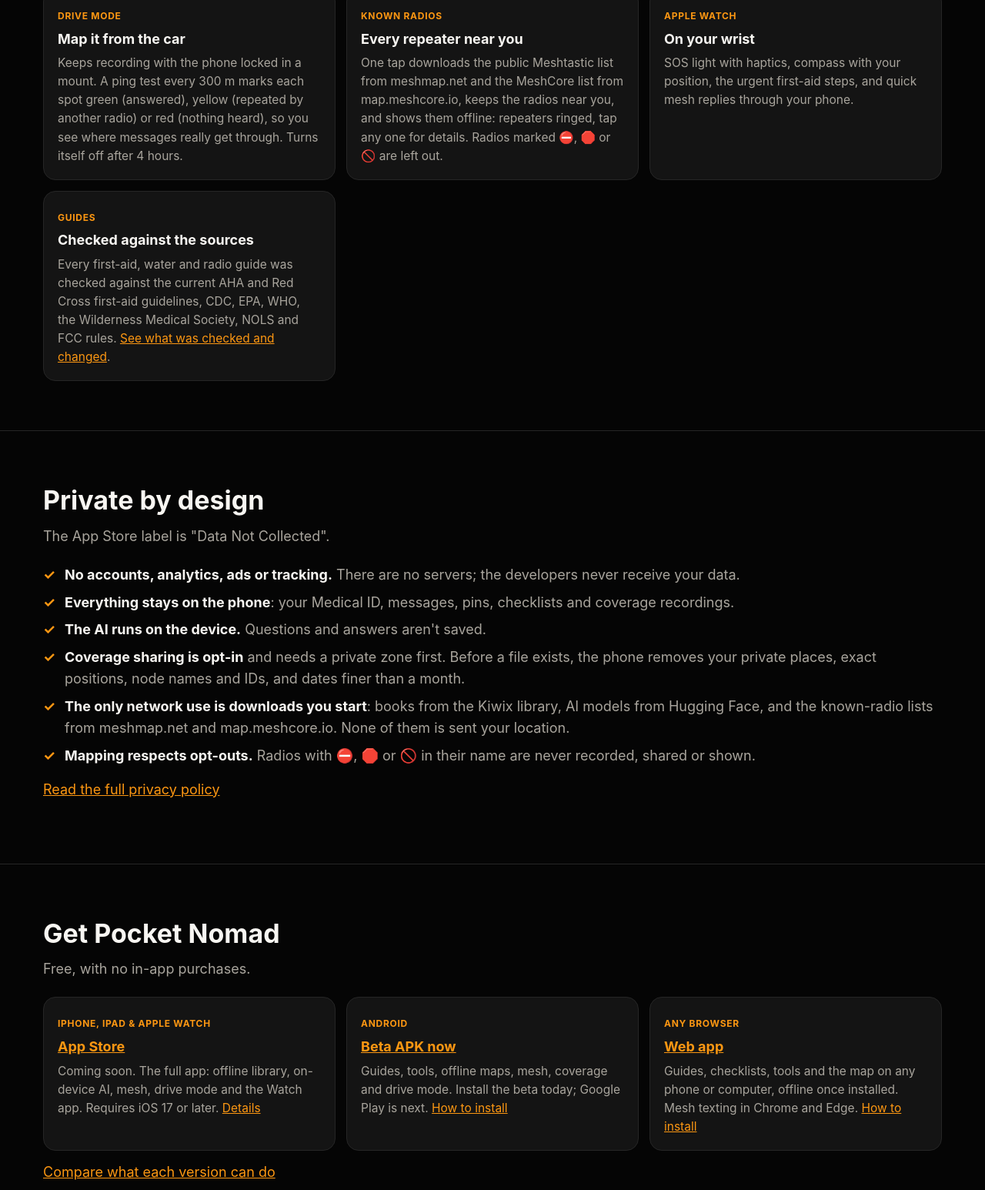
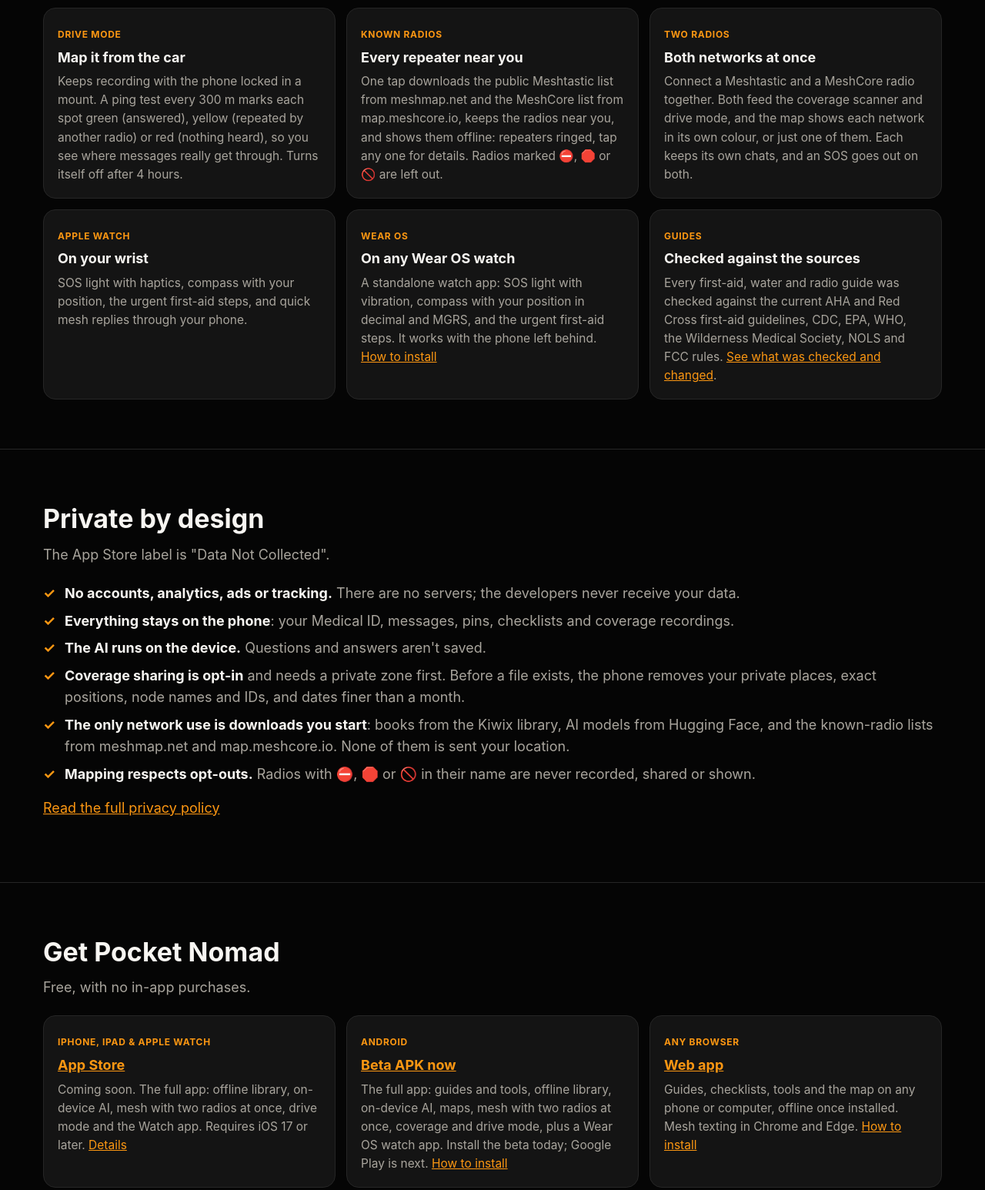
Before and after one commit to dougray/pocket-nomad, a plain HTML site: page docs/index.html in a window 1280 px wide. Shown: the part 2569-4115 px from the top of the page at 77% size. Drawn offline with Linux system fonts and the light colour scheme.

Commit message:
Site: home page features for two radios, Wear OS and the full Android app

```diff
--- a/docs/index.html
+++ b/docs/index.html
@@ -128,8 +128,8 @@
       <div class="card"><span class="tag">Backcountry</span><h3>Out of range</h3><p>Hiking, hunting or paddling with no bars: a GPS compass, offline maps, sunset times and treatment steps for bites, heat and cold.</p></div>
       <div class="card"><span class="tag">Disaster kit</span><h3>Go-bag phone</h3><p>Checklists for the bag, the car and the house, a Medical ID responders can read, and a library of field manuals.</p></div>
       <div class="card"><span class="tag">Travel</span><h3>No data plan</h3><p>Street maps of the region you load before you leave, and reference books that don't need the internet.</p></div>
-      <div class="card"><span class="tag">Group comms</span><h3>Stay in touch</h3><p>Pair a Meshtastic or MeshCore radio and text your group, see who's in range, and send an SOS with your position.</p></div>
-      <div class="card"><span class="tag">Community</span><h3>Map the mesh</h3><p>Turn on drive mode, lock the phone in a car mount and drive: it records where your radio hears others and where your messages actually get through. Optionally share a privacy-filtered file to the <a href="coverage/">public coverage map</a>.</p></div>
+      <div class="card"><span class="tag">Group comms</span><h3>Stay in touch</h3><p>Pair a Meshtastic or MeshCore radio, or one of each, and text your group, see who's in range, and send an SOS with your position.</p></div>
+      <div class="card"><span class="tag">Community</span><h3>Map the mesh</h3><p>Turn on drive mode, lock the phone in a car mount and drive: it records where your radios hear others and where your messages actually get through, on Meshtastic and MeshCore in one trip. Optionally share a privacy-filtered file to the <a href="coverage/">public coverage map</a>.</p></div>
     </div>
   </div>
 </section>
@@ -147,7 +147,9 @@
       <div class="card"><span class="tag">Coverage</span><h3>Know where the mesh reaches</h3><p>An optional scanner logs where your radio heard others, coloured by signal, using your phone's own GPS (no GPS module needed on the radio). Private by default. <a href="coverage/">See the public coverage map</a>.</p></div>
       <div class="card"><span class="tag">Drive mode</span><h3>Map it from the car</h3><p>Keeps recording with the phone locked in a mount. A ping test every 300&nbsp;m marks each spot green (answered), yellow (repeated by another radio) or red (nothing heard), so you see where messages really get through. Turns itself off after 4 hours.</p></div>
       <div class="card"><span class="tag">Known radios</span><h3>Every repeater near you</h3><p>One tap downloads the public Meshtastic list from meshmap.net and the MeshCore list from map.meshcore.io, keeps the radios near you, and shows them offline: repeaters ringed, tap any one for details. Radios marked ⛔, 🛑 or 🚫 are left out.</p></div>
+      <div class="card"><span class="tag">Two radios</span><h3>Both networks at once</h3><p>Connect a Meshtastic and a MeshCore radio together. Both feed the coverage scanner and drive mode, and the map shows each network in its own colour, or just one of them. Each keeps its own chats, and an SOS goes out on both.</p></div>
       <div class="card"><span class="tag">Apple Watch</span><h3>On your wrist</h3><p>SOS light with haptics, compass with your position, the urgent first-aid steps, and quick mesh replies through your phone.</p></div>
+      <div class="card"><span class="tag">Wear OS</span><h3>On any Wear OS watch</h3><p>A standalone watch app: SOS light with vibration, compass with your position in decimal and MGRS, and the urgent first-aid steps. It works with the phone left behind. <a href="android/#wear">How to install</a></p></div>
       <div class="card"><span class="tag">Guides</span><h3>Checked against the sources</h3><p>Every first-aid, water and radio guide was checked against the current AHA and Red Cross first-aid guidelines, CDC, EPA, WHO, the Wilderness Medical Society, NOLS and FCC rules. <a href="MEDICAL-REVIEW.html">See what was checked and changed</a>.</p></div>
     </div>
   </div>
@@ -174,8 +176,8 @@
     <h2>Get Pocket Nomad</h2>
     <p class="sub">Free, with no in-app purchases.</p>
     <div class="grid three">
-      <div class="card"><span class="tag">iPhone, iPad &amp; Apple Watch</span><h3><a href="ios/">App Store</a></h3><p>Coming soon. The full app: offline library, on-device AI, mesh, drive mode and the Watch app. Requires iOS 17 or later. <a href="ios/">Details</a></p></div>
-      <div class="card"><span class="tag">Android</span><h3><a href="android/">Beta APK now</a></h3><p>Guides, tools, offline maps, mesh, coverage and drive mode. Install the beta today; Google Play is next. <a href="android/">How to install</a></p></div>
+      <div class="card"><span class="tag">iPhone, iPad &amp; Apple Watch</span><h3><a href="ios/">App Store</a></h3><p>Coming soon. The full app: offline library, on-device AI, mesh with two radios at once, drive mode and the Watch app. Requires iOS 17 or later. <a href="ios/">Details</a></p></div>
+      <div class="card"><span class="tag">Android</span><h3><a href="android/">Beta APK now</a></h3><p>The full app: guides and tools, offline library, on-device AI, maps, mesh with two radios at once, coverage and drive mode, plus a Wear OS watch app. Install the beta today; Google Play is next. <a href="android/">How to install</a></p></div>
       <div class="card"><span class="tag">Any browser</span><h3><a href="app/">Web app</a></h3><p>Guides, checklists, tools and the map on any phone or computer, offline once installed. Mesh texting in Chrome and Edge. <a href="pwa/">How to install</a></p></div>
     </div>
     <p style="margin-top:14px"><a href="pwa/#compare">Compare what each version can do</a></p>
```
